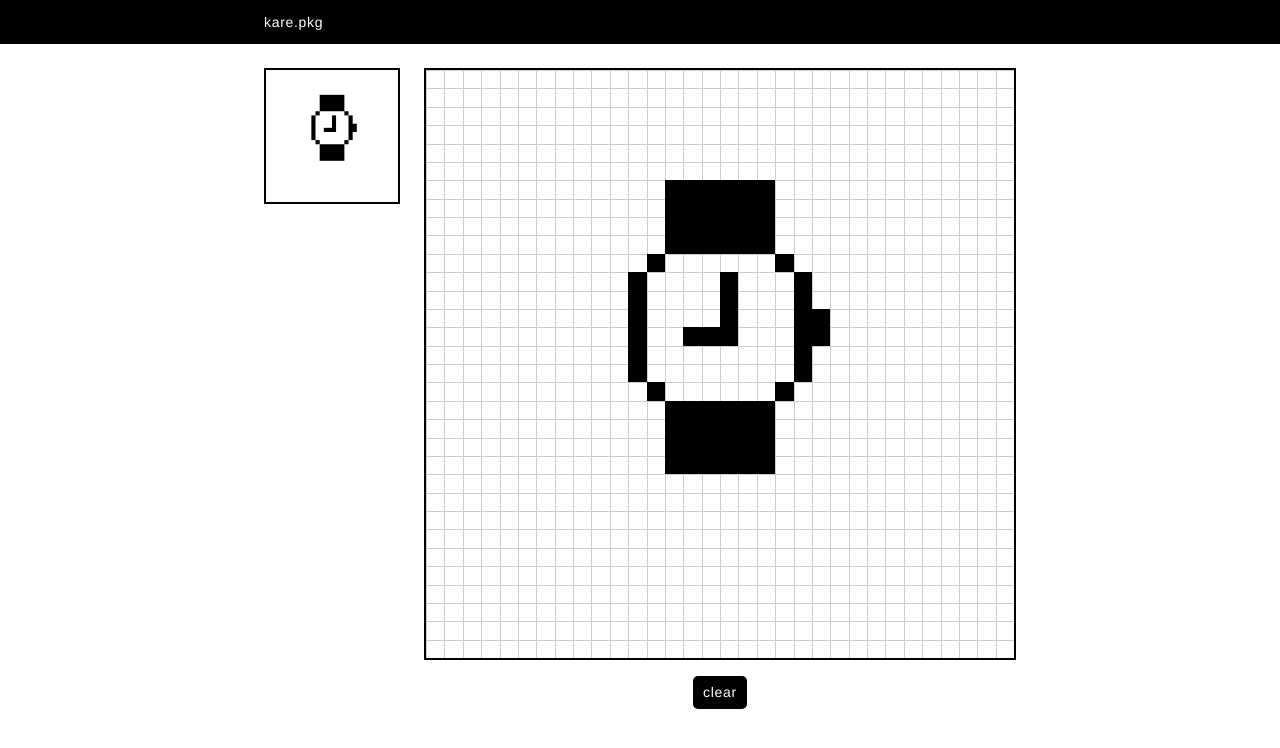
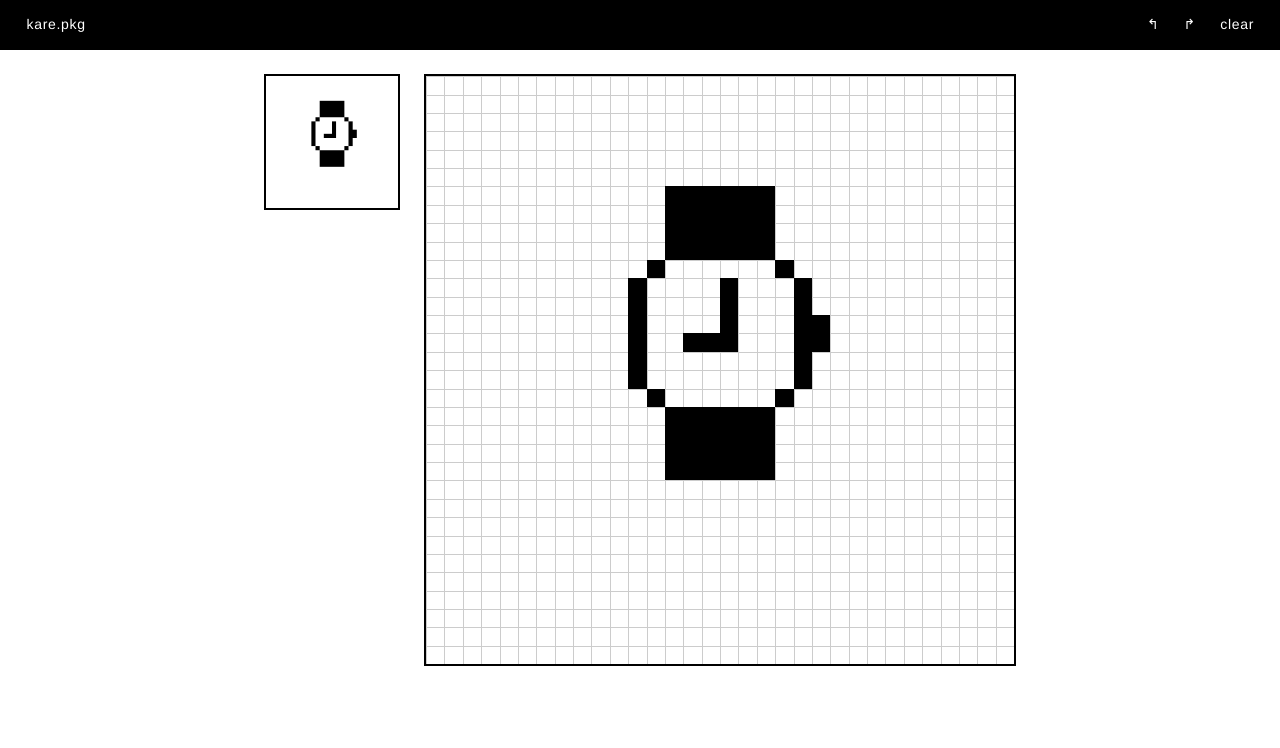
Before and after one commit to Awjin/kare-pkg, a Vue app: page /#/ in a window 1280 px wide. Shown: the top 748 px of the page. Built offline with nearby package versions, Linux system fonts and the light colour scheme.

Commit message:
Add site header

```diff
--- a/src/components/DrawingBoard.vue
+++ b/src/components/DrawingBoard.vue
@@ -1,50 +1,97 @@
 <template>
   <div class="drawingBoard">
-    <preview :drawingIdx="drawingIdx"></preview>
+    <site-header>
+      <div>
+        <button
+          @click="undo"
+          :disabled="isUndoable"
+          >
+          &lsh;
+        </button>
 
-    <div>
+        <button
+          @click="redo"
+          :disabled="isRedoable"
+          >
+          &rsh;
+        </button>
+
+        <button
+          @click="clearDrawing"
+          :disabled="isClearable"
+          >
+          clear
+        </button>
+      </div>
+    </site-header>
+
+    <main>
+      <preview :drawingIdx="drawingIdx"></preview>
+
       <editor :drawingIdx="drawingIdx"></editor>
-
-      <div class="controls">
-        <button @click="clearDrawing">clear</button>
-      </div>
-    </div>
+    </main>
   </div>
 </template>
 
 <script>
   import Editor from './Editor.vue'
   import Preview from './Preview.vue'
+  import SiteHeader from './SiteHeader.vue'
 
   export default {
     name: 'DrawingBoard',
 
     components: {
       Editor: Editor,
-      Preview: Preview
+      Preview: Preview,
+      SiteHeader: SiteHeader
     },
 
     props: [
       'drawingIdx'
     ],
 
+    computed: {
+      isClearable: function() {
+        return false;
+      },
+
+      isUndoable: function() {
+        return false;
+      },
+
+      isRedoable: function() {
+        return false;
+      }
+    },
+
     methods: {
       clearDrawing: function(event) {
         event.target.blur();
-        this.$store.dispatch('clearDrawing', {drawingIdx: this.drawingIdx});
+        this.$store.commit('clearDrawing', {drawingIdx: this.drawingIdx});
+      },
+
+      undo: function(event) {
+        event.target.blur();
+        this.$store.commit('undo', {drawingIdx: this.drawingIdx});
+      },
+
+      redo: function(event) {
+        event.target.blur();
+        this.$store.commit('redo', {drawingIdx: this.drawingIdx});
       }
     }
   };
 </script>
 
 <style scoped>
-  .drawingBoard {
+  main {
     display: flex;
     justify-content: center;
     padding: 3vmin;
   }
 
-  .drawingBoard > * {
+  main > * {
     flex-shrink: 0;
   }
 
@@ -58,28 +105,4 @@
     height: 74vmin;
     width: 74vmin;
   }
-
-  .controls {
-    margin-top: 2vmin;
-    text-align: center;
-  }
-
-  button {
-    background: black;
-    border: none;
-    border-radius: 5px;
-    color: white;
-    cursor: pointer;
-    letter-spacing: .05rem;
-    padding: .55rem .75rem .65rem .75rem;
-  }
-
-  button:hover,
-  button:focus {
-    opacity: .5;
-  }
-
-  button:active {
-    outline: none;
-  }
 </style>
--- a/src/components/Home.vue
+++ b/src/components/Home.vue
@@ -1,11 +1,5 @@
 <template>
   <div class="home">
-    <header>
-      <div class="header-inner">
-        kare.pkg
-      </div>
-    </header>
-
     <!-- <div class="wrapper">
       <a
         v-for="(drawing, idx) in drawings"
@@ -28,13 +22,15 @@
 <script>
   import DrawingBoard from './DrawingBoard.vue'
   import Preview from './Preview.vue'
+  import SiteHeader from './SiteHeader.vue'
 
   export default {
     name: 'Home',
 
     components: {
       DrawingBoard: DrawingBoard,
-      Preview: Preview
+      Preview: Preview,
+      SiteHeader: SiteHeader
     },
 
     data() {
@@ -52,19 +48,6 @@
     transform: rotate(5deg);
   }
 
-  header {
-    align-items: center;
-    background: black;
-    color: white;
-    padding: 1rem 0;
-    width: 100%;
-  }
-
-  .header-inner {
-    margin: auto;
-    max-width: 94vmin;
-  }
-
   .preview {
     flex-shrink: 0;
     height: 17.6vw;
--- /dev/null
+++ b/src/components/SiteHeader.vue
@@ -0,0 +1,51 @@
+<template>
+  <div class="site-header">
+    <div class="header-inner">
+      <button>kare.pkg</button>
+      <slot></slot>
+    </div>
+  </div>
+</template>
+
+<script>
+  export default {
+    name: 'SiteHeader'
+  };
+</script>
+
+<style scoped>
+  .site-header {
+    background: black;
+    color: white;
+    padding: .5rem 1rem;
+    width: 100%;
+  }
+
+  .header-inner {
+    align-items: center;
+    display: flex;
+    justify-content: space-between;
+    margin: auto;
+  }
+
+  button {
+    background: black;
+    border: 2px solid transparent;
+    border-radius: 5px;
+    color: white;
+    cursor: pointer;
+    letter-spacing: .05rem;
+    padding: .5rem .7rem .65rem .75rem;
+  }
+
+  button:hover,
+  button:focus,
+  button:active {
+    outline: none;
+    border-color: white;
+  }
+
+  button[disabled] {
+    display: none;
+  }
+</style>
```
